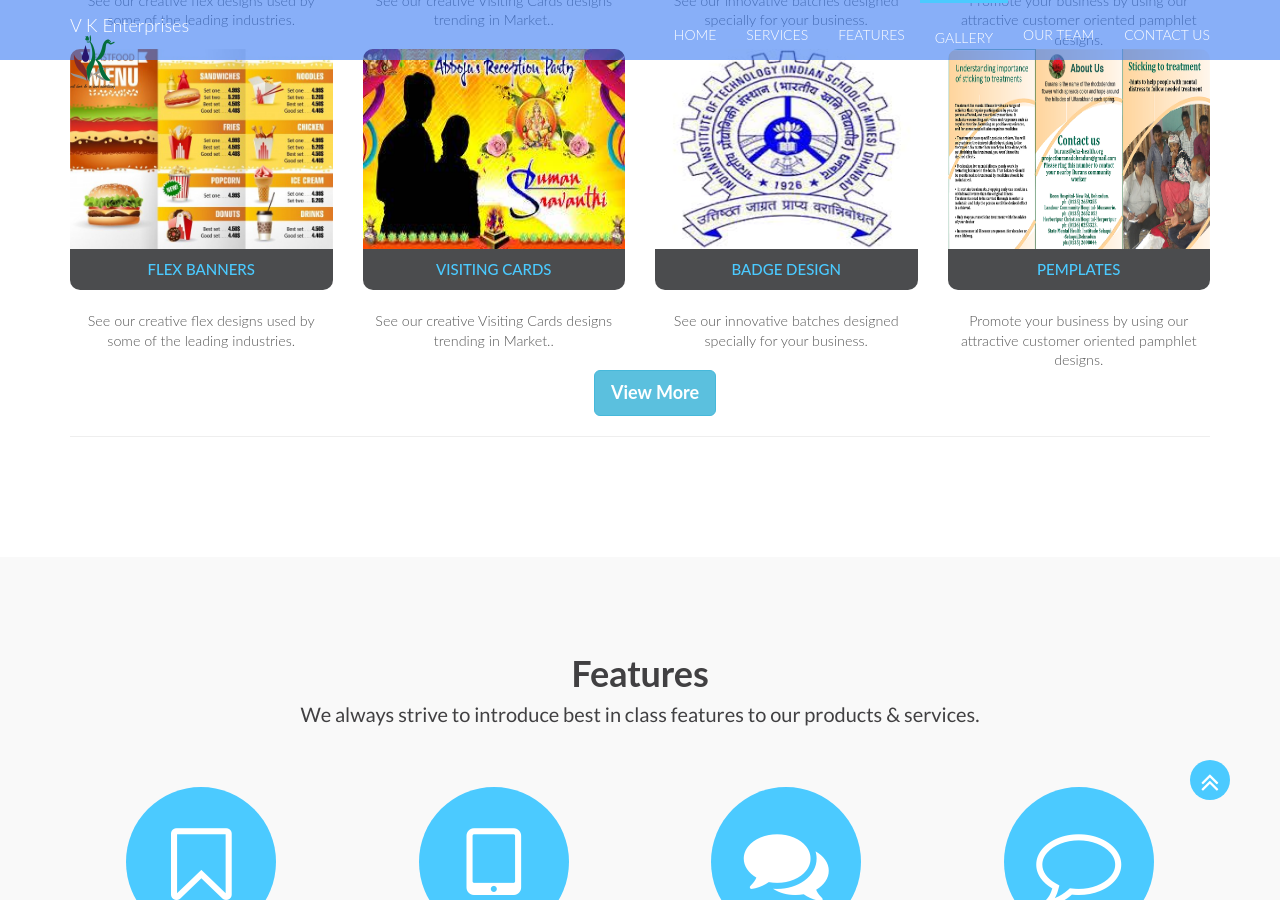
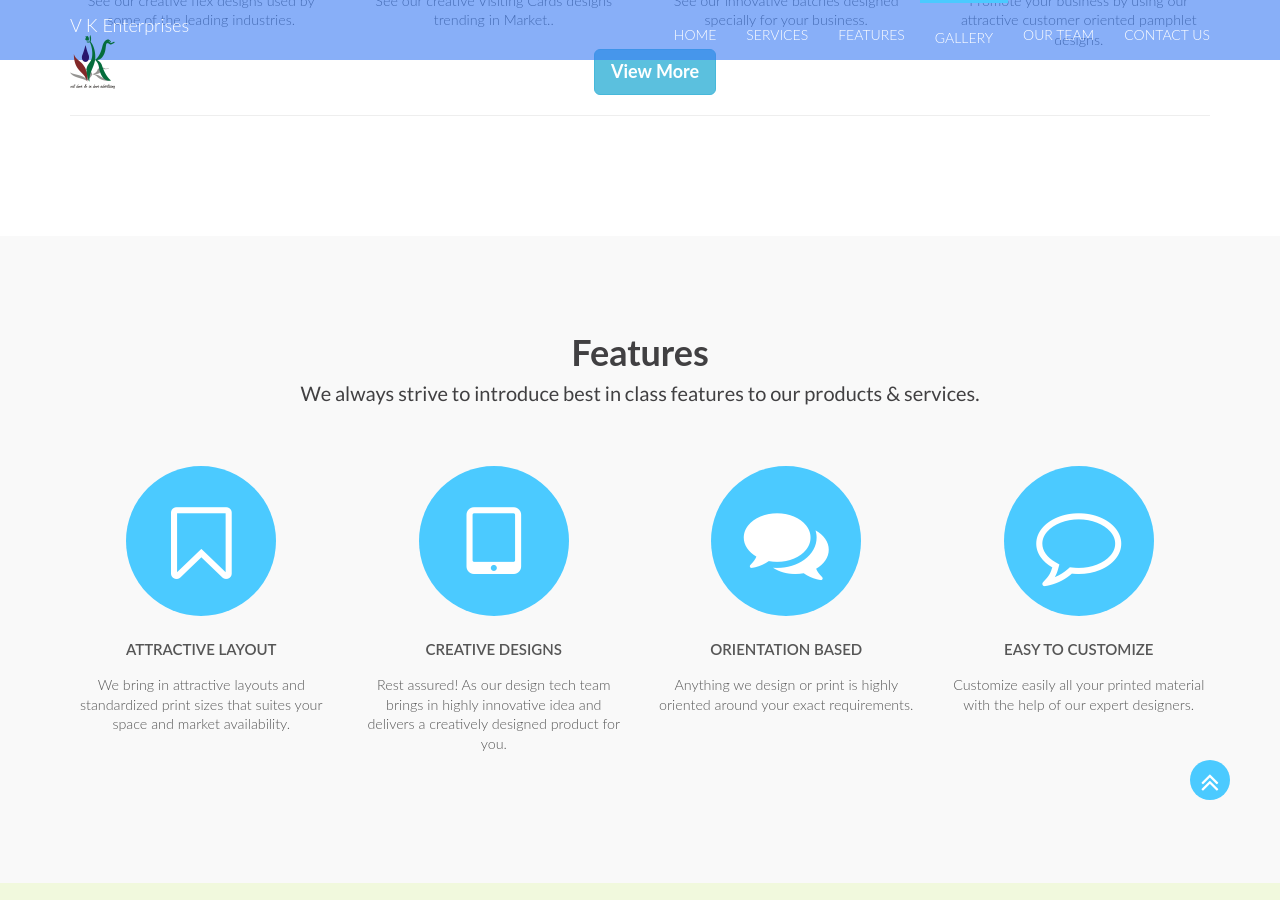
Before and after one commit to vkenterprises/vkent, a Jekyll site: the page built from index.html, in a window 1280 px wide and 900 px high, scrolled down 1895 px. Built offline with Jekyll 4.4.1, drawn with Linux system fonts in a browser that asks for light colours.

```diff
--- a/_data/gallery.yml
+++ b/_data/gallery.yml
@@ -18,21 +18,3 @@
         description: "Promote your business by using our attractive customer oriented pamphlet designs."
         title: Pemplates
         url: 4.png
-  -
-      items:
-        -
-          description: "See our creative flex designs used by some of the leading industries."
-          title: "Flex Banners"
-          url: 1.jpg
-        -
-          description: "See our creative Visiting Cards designs trending in Market.."
-          title: "Visiting Cards"
-          url: 2.jpg
-        -
-          description: "See our innovative batches designed specially for your business."
-          title: "Badge Design"
-          url: 3.jpeg
-        -
-          description: "Promote your business by using our attractive customer oriented pamphlet designs."
-          title: Pemplates
-          url: 4.png
```
